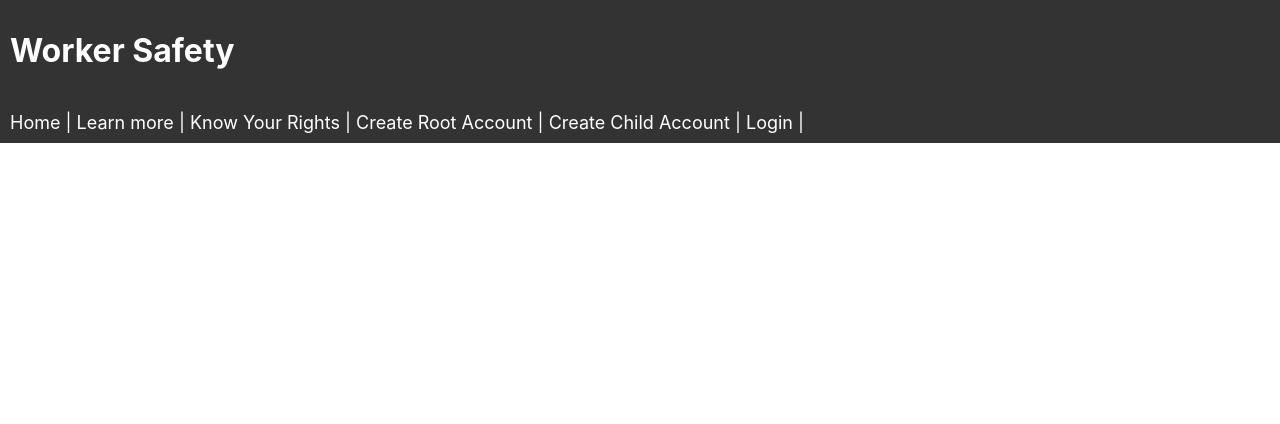
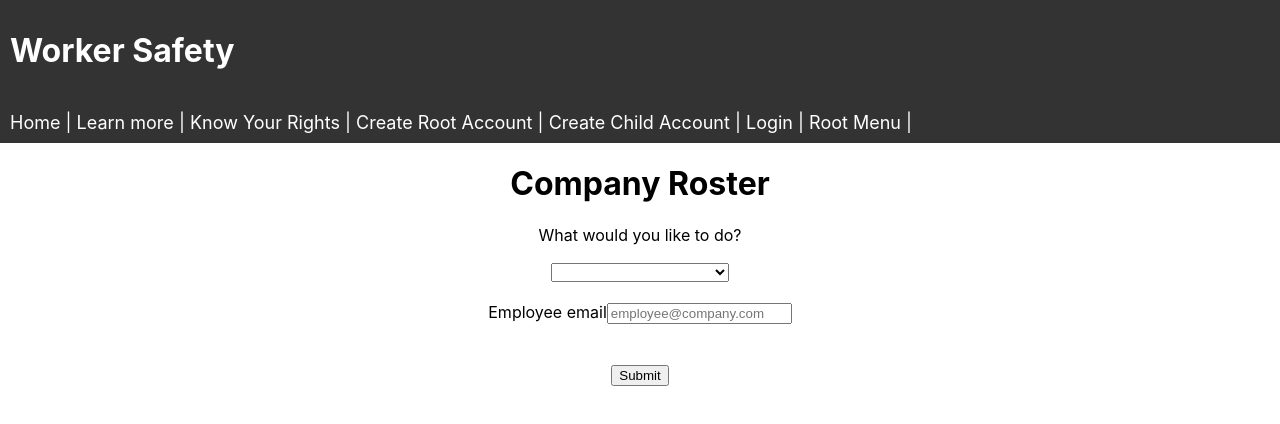
Before and after one commit to etaibar3/worker-safety, a React (Create React App) app in the folder client/: page /roster in a window 1280 px wide. Shown: the top 424 px of the page. Built offline with nearby package versions, Linux system fonts and the light colour scheme.

Commit message:
Roster Root Menu

```diff
--- a/client/src/App.js
+++ b/client/src/App.js
@@ -10,7 +10,10 @@ import KnowYourRights from './components/pages/KnowYourRights';
 import CreateRootAccount from './components/pages/CreateRootAccount';
 import CreateChildAccount from './components/pages/CreateChildAccount';
 import Login from './components/pages/Login';
+import RootMenu from './components/pages/RootMenu';
 import Home from './components/layout/home';
+import Roster from './components/pages/Roster';
+import Floorplan from './components/pages/Floorplan';
 
 function App() {
   return (
@@ -25,6 +28,9 @@ function App() {
           <Route exact path="/create-root-account" component={CreateRootAccount}/>
           <Route exact path="/create-child-account" component={CreateChildAccount}/>
           <Route exact path="/login" component={Login}/>
+          <Route exact path="/root-menu" component={RootMenu}/>
+          <Route exact path="/roster" component={Roster}/>
+          <Route exact path="/floorplan" component={Floorplan}/>
         </div>
       </div>
     </Router>
--- a/client/src/components/layout/navbar.js
+++ b/client/src/components/layout/navbar.js
@@ -10,6 +10,7 @@ function NavBar() {
             <Link style={linkStyle} to="/create-root-account"> <li style={navItemStyle}>Create Root Account</li> </Link> |
             <Link style={linkStyle} to="/create-child-account"> <li style={navItemStyle}>Create Child Account</li> </Link> |
             <Link style={linkStyle} to="/login"> <li style={navItemStyle}>Login</li> </Link> |
+            <Link style={linkStyle} to="/root-menu"> <li style={navItemStyle}>Root Menu</li> </Link> |
         </ul>
     )
 }
--- /dev/null
+++ b/client/src/components/pages/Floorplan.js
@@ -0,0 +1,14 @@
+// Component: Floorplan
+// Description: This component contains floorplan interactions.
+
+import React from 'react'
+
+function Floorplan() {
+	return (
+		<div>
+			<h1> This is the floor plan </h1>
+		</div>
+	)
+}
+
+export default Floorplan
--- a/client/src/components/pages/Login.js
+++ b/client/src/components/pages/Login.js
@@ -2,9 +2,9 @@
 // Description: This component handles the front end login functionality.
 
 // TODO:
-//  --make formatting/styling compatible with rest of site
 //  --add "forgot password" feature
 //  --add "remember me" feature
+//  --token handling so that logged in bool is traced throughout pages
 import React from 'react';
 
 class Login extends React.Component {
--- /dev/null
+++ b/client/src/components/pages/RootMenu.js
@@ -0,0 +1,19 @@
+// Component: RootMenu
+// Description: This component is the page the admin sees
+//              upon login.
+
+import React from 'react'
+import { Link } from "react-router-dom"
+
+function RootMenu() {
+	return (
+		<div>
+			<h3> Administrative Menu </h3>
+			<Link to='/roster'> View Company Roster </Link>
+			<br/><br/>
+			<Link to='/floorplan'> View Floor Plan </Link>
+		</div>
+	)
+}
+
+export default RootMenu
--- /dev/null
+++ b/client/src/components/pages/Roster.js
@@ -0,0 +1,179 @@
+// Component: Roster
+// Description: This component contains roster interactions.
+
+// TODO:
+//	--search company roster (with tags? filter?)
+//	--add to roster (make sure employee is nonexistent and that an email was inputted)
+// 	--don't accept form submission unless confirm==true
+//  --lookup and change type methods--also consider what happens when no method is selected
+//  --all admins rosters need to be synched up
+//  --when employee is added it needs to show up in all admin's roster
+//  --more specific error messages (make http success string instead of bool?)
+//	--remove from roster
+//		->does this delete child account or detach from parent?
+//		->are future reservations for child account canceled? delete acct from db?
+
+import React from 'react'
+import { Link } from "react-router-dom"
+import axios from 'axios'
+
+
+class Roster extends React.Component {
+	constructor() {
+		super()
+	 	this.state = {
+	 		email: "",       //string--required for all methods
+	 		method: " ",     //string--methods to modify roster: add, remove, lookup, change type
+	 		isAdmin: false,  //bool--only used when adding a user or changing account types
+	 		confirmRemove: false,   //bool--used to confirm action for remove method
+	 		HTTPsuccess: false   //bool--used to display whether or not the request was successful
+	 	}
+	 	this.handleChange = this.handleChange.bind(this)
+	 	this.handleSubmit = this.handleSubmit.bind(this)
+	}
+
+	handleChange(event) {
+		const {name, value, type, checked} = event.target
+		type === "checkbox" ? this.setState ({ [name]: checked }) : this.setState({ [name] : value })
+	}
+
+	handleSubmit(event) {
+		event.preventDefault()
+		alert(`${this.state.email} ${this.state.method} ${this.state.isAdmin} ${this.state.confirmRemove}`)
+		if (this.state.method === "Add") {
+			// axios
+			// 	.post(`URL`, { 'email': this.state.email, 'isAdmin': this.state.isAdmin})
+			// 	.then(response => {
+			// 		console.log(response)
+			// 		this.setState({HTTPsuccess: event.target.checked})
+			// 		alert('${this.state.email} has been invited to your roster')
+			// 	})
+			// 	.catch(error => {
+			// 		console.log(error)
+			// 		if (error.response.status === 404) {
+					// 	alert('Error: Page not found')
+					// }
+			// 	})
+		}
+		else if (this.state.method === "Remove") {
+			// axios
+			// 	.delete(`URL`, {params: {email: 'user@company.com'}})
+			// 	.then(response => {
+			// 		console.log(response)
+			// 	})
+			// 	.catch(error => {
+			// 		console.log(error)
+			// 	})
+		}
+		else if (this.state.method === "Lookup") {
+			// axios
+			// 	.get('/user', {
+			// 		params: {
+			// 			ID: 12345
+			// 		}
+			// 	})
+			// 	.then(response => {
+			// 		console.log(response)
+			// 	})
+			// 	.catch(error => {
+			// 		console.log(error)
+			// 	})
+		}
+		else if (this.state.method === "Change type") {
+			// axios
+			// 	.patch('URL/IDNUMBER', 'isAdmin': this.state.isAdmin)
+			// 	.then(response => {
+			// 		console.log(response)
+			// 	})
+			// 	.catch(error => {
+			// 		console.log(error)
+			// 	})
+		}
+		else {
+			alert('Error: No roster action selected.')
+		}
+	}
+
+	render() {
+		const { email, method, isAdmin, confirmRemove } = this.state
+		return (
+			<div>
+				<h1> Company Roster </h1>
+				<p> What would you like to do? </p>
+				<form onSubmit={this.handleSubmit} value={method}>
+					<select name="method" onChange={this.handleChange}>
+						<option value=" "> </option>
+						<option value="Add">Add a user</option>
+						<option value="Remove">Remove a user</option>
+						<option value="Lookup">Lookup a user</option>
+						<option value="Change type">Change user account type</option>
+					</select>
+					<br/><br/>
+
+					{/* All roster methods require a user email */}
+					<label>
+						Employee email
+						<input
+							type="email"
+							name="email"
+							value={email}
+							placeholder="employee@company.com"
+							onChange={this.handleChange}
+						/>
+					</label>
+					<br/><br/>
+
+					{/* To add a user, admin must choose user's account permissions (employee vs admin) */}
+					{(method === "Add") ?
+						<div>
+						<h5> Select User Account Type </h5><p style={{ fontSize: "75%"}}> If you
+						choose to add {email} as an administrator, they will
+						be able to perform administrative tasks such as modifying floor plans and updating the company roster.
+						If you are unsure, do not add as an administrator and {email} will be added as a regular employee.
+						</p>
+						<label>
+							Add as administrator
+							<input
+								type="checkbox"
+								name="isAdmin"
+								value="Administrator"
+								checked={isAdmin}
+								onChange={this.handleChange}
+							/>
+							<br/>
+						</label>
+						</div>
+					: null}
+
+					{/*To remove a user, admin must confirm that they want to remove this user*/}
+					{(method === "Remove") ?
+						<div>
+							<p style={{ fontSize: "75%"}}>
+								I confirm that I would like to remove {email} from my company roster and understand
+								that this will prevent them from making future workspace reservations at my company.
+							</p>
+							<label>
+								Confirm
+								<input
+									type="checkbox"
+									name="confirmRemove"
+									value="confirmRemove"
+									checked={confirmRemove}
+									onChange={this.handleChange}
+								/>
+						</label>
+						</div>
+					: null}
+
+					{/*To change account type, admin will see what user's current account type is, and then can change it*/}
+
+					<br/>
+					<button type="submit">Submit</button>
+				</form>
+				<br/>
+			</div>
+		)
+	}
+}
+
+export default Roster
```
Also changed, not shown: client/src/components/pages/adminRoster/AddUser.js (added, +60 -0 lines).
